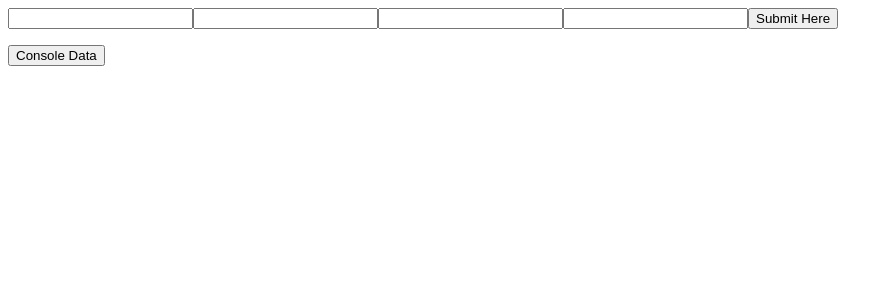
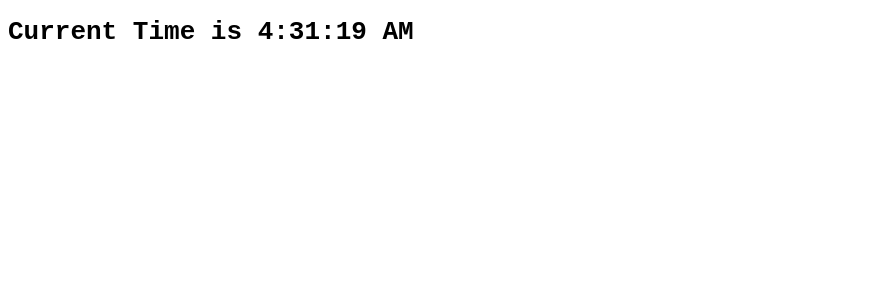
Before and after one commit to abhishekpawarDev/reactJsPracticeFolder, a React (Vite) app in the folder react-practice/: page / in a window 1280 px wide. Shown: the top 300 px of the page, without its empty margins (0-893 px from the left). Built offline with nearby package versions, Linux system fonts and the light colour scheme.

Commit message:
20:32 25-12-2024 #55

```diff
--- a/react-practice/src/App.jsx
+++ b/react-practice/src/App.jsx
@@ -9,10 +9,12 @@
 import ToDoListComponent from "./todoListProject/toDoListComponent";
 import UseStateHooks from "./hooks/useStateChallange";
 import RegistatioFormReact from "./registationForm";
+import UseEffectHookComponent from "./useEffectHook";
+import UseEffectClockComponent from "./useEffectHook/useEffectClock";
 const App = () => {
   return (
     <>
-      <RegistatioFormReact/>
+      <UseEffectClockComponent/>
     </>
   )
 }
--- /dev/null
+++ b/react-practice/src/useEffectHook/index.jsx
@@ -0,0 +1,18 @@
+import React, { useEffect, useState } from "react";
+
+const UseEffectHookComponent = () =>{
+    const [count , setCount] = useState(0);
+    useEffect(()=>{
+       console.log(count);
+       document.title = count
+    },[count])
+    return(
+        <div>
+        <h1>hello useEffect</h1>
+        <h1>{count}</h1>
+        <button onClick={()=>setCount(count + 1)}>Increment</button>
+        </div>
+    )
+}
+
+export default UseEffectHookComponent;
--- /dev/null
+++ b/react-practice/src/useEffectHook/useEffectClock.jsx
@@ -0,0 +1,21 @@
+import React, { useEffect, useState } from "react";
+
+const UseEffectClockComponent = () => {
+    const [time, setTime] = useState("");
+
+    useEffect(() => {
+        const intervalId = setInterval(() => {
+            const currentTime = new Date();
+            setTime(currentTime.toLocaleTimeString());
+        }, 1000);
+        return () => clearInterval(intervalId);
+    }, []);
+
+    return (
+        <div>
+            <h1 style={{fontFamily:'monospace'}}>Current Time is {time}</h1>
+        </div>
+    );
+}
+
+export default UseEffectClockComponent;
```
